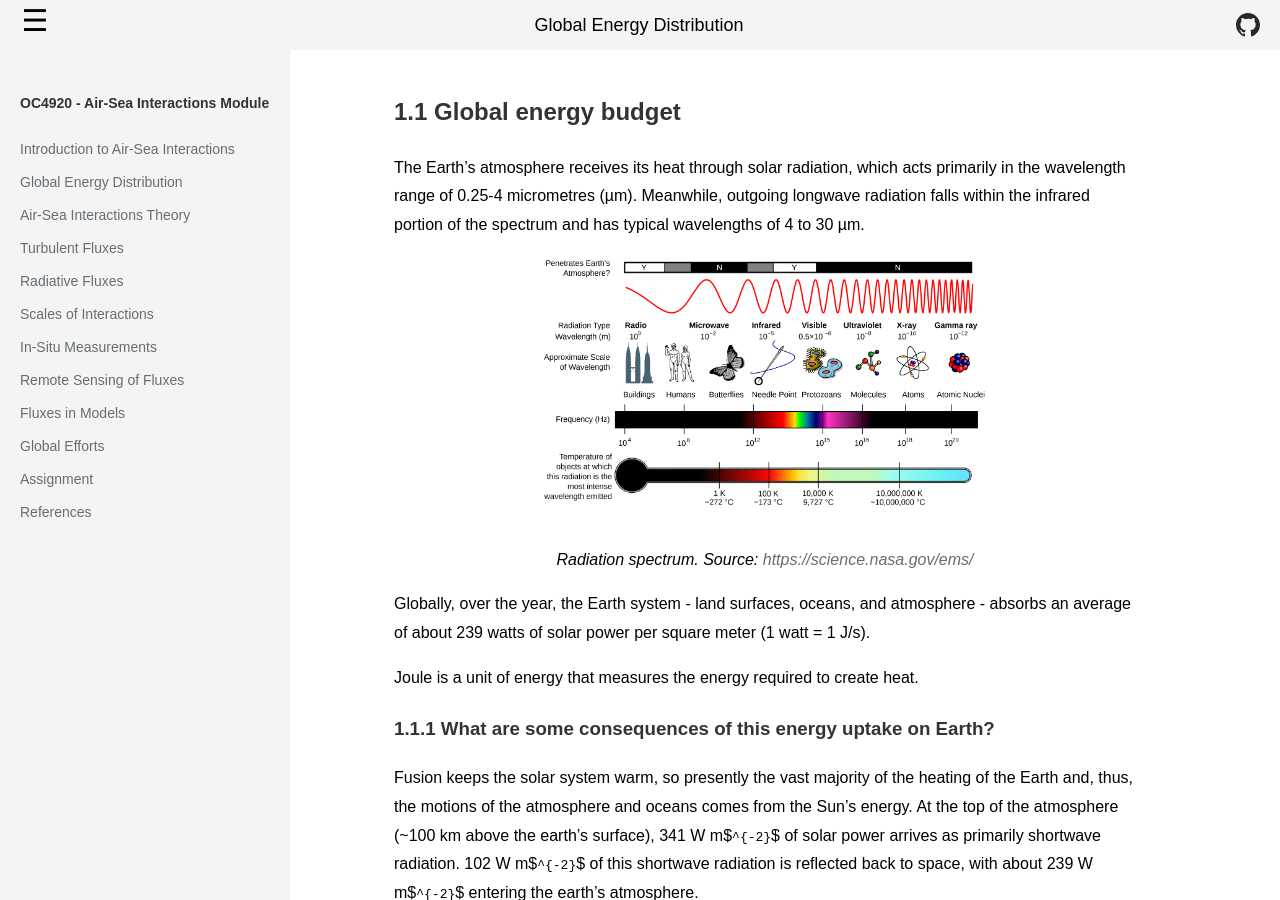
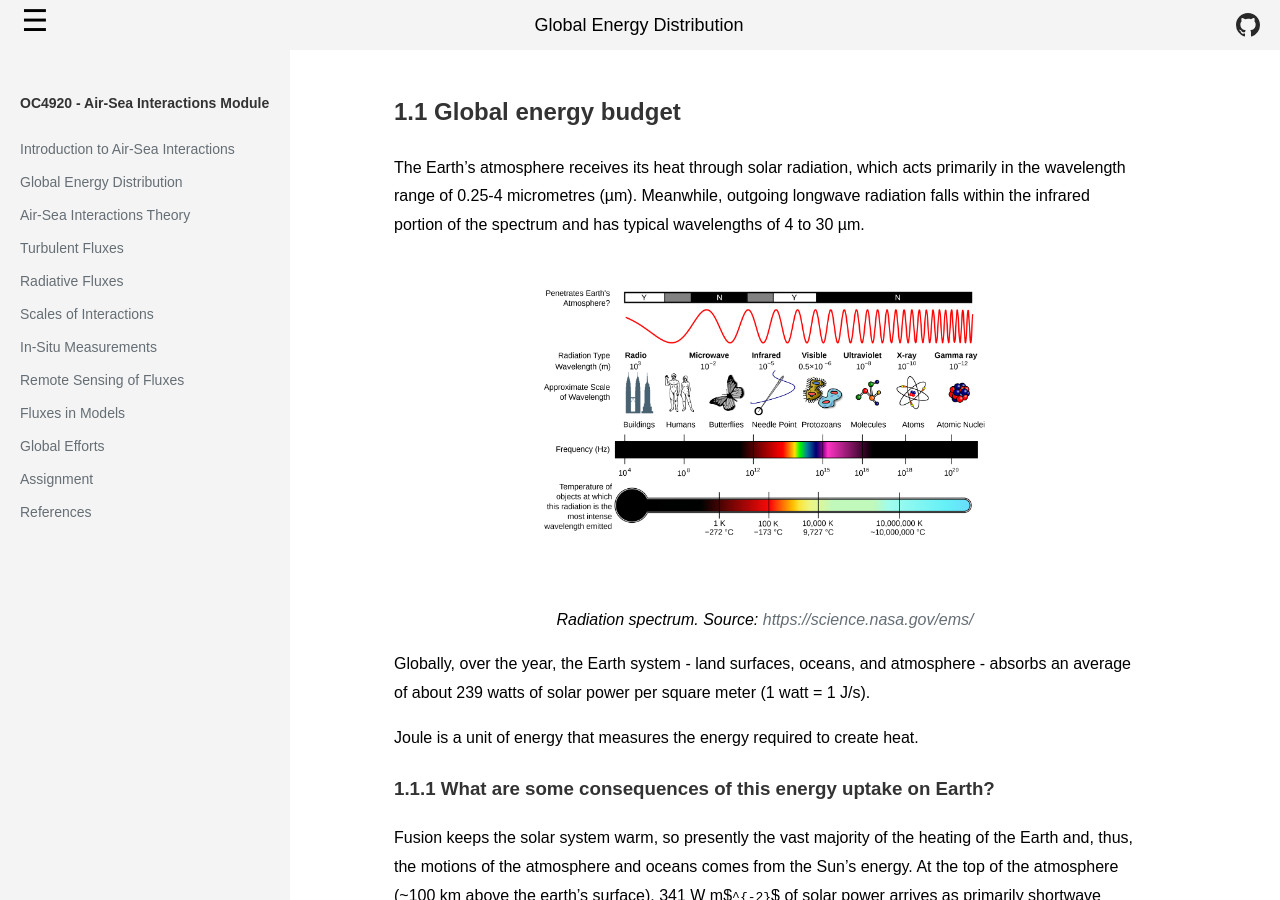
Before and after one commit to marcelduplessis/air-sea-interactions-notes, a Jekyll site: the page built from global-energy-distribution.md, in a window 1280 px wide and 900 px high, scrolled down 300 px. Built offline with Jekyll 4.4.1, drawn with Linux system fonts in a browser that asks for light colours; formulas are drawn with MathJax 3.

Commit message:
image margins

```diff
--- a/global-energy-distribution.md
+++ b/global-energy-distribution.md
@@ -15,7 +15,7 @@ I quite like this quote because when we talk about scales of interest it really
 The Earth's atmosphere receives its heat through solar radiation, which acts primarily in the wavelength range of 0.25-4 micrometres (µm). Meanwhile, outgoing longwave radiation falls within the infrared portion of the spectrum and has typical wavelengths of 4 to 30 µm.
 
 <div style="text-align: center;">
-  <img src="assets/images/em-spectrum.png" alt="Radiation spectrum" style="width: 60%;">
+  <img src="assets/images/em-spectrum.png" alt="Radiation spectrum" style="width: 60%; margin: 30px 0;">
   <p><em>Radiation spectrum. Source: <a href="https://science.nasa.gov/ems/">https://science.nasa.gov/ems/</a></em></p>
 </div>
 
@@ -28,7 +28,7 @@ Joule is a unit of energy that measures the energy required to create heat.
 Fusion keeps the solar system warm, so presently the vast majority of the heating of the Earth and, thus, the motions of the atmosphere and oceans comes from the Sun’s energy. At the top of the atmosphere (~100 km above the earth’s surface), 341 W m$`^{-2}`$ of solar power arrives as primarily shortwave radiation. 102 W m$`^{-2}`$ of this shortwave radiation is reflected back to space, with about 239 W m$`^{-2}`$ entering the earth’s atmosphere.
 
 <div style="text-align: center;">
-  <img src="assets/images/energy-budget.png" alt="Radiation spectrum" style="width: 60%;">
+  <img src="assets/images/energy-budget.png" alt="Radiation spectrum" style="width: 60%; margin: 30px 0;">
   <p><em>Global annual mean Earth's energy budget between 2000--2004. Arrows are scaled to their relative importance. Source: [TFK09]</em></p>
 </div>
 
@@ -64,7 +64,7 @@ The figure shows a slight imbalance at the top of the atmosphere (TOA), indicati
 The satellite observed brightness temperature by the Atmospheric Infrared Sounder (AIRS) at an infrared wavelength senses the Earth's surface or any intervening cloud. It reflects variations in the earth system’s latitude, altitude, and components (clouds, atmosphere, upper ocean, land, ice) responsible for infrared emissions.
 
 <div style="text-align: center;">
-  <img src="assets/images/airs-brightness-temp.jpg" alt="AIRS-brightness-temp" style="width: 60%;">
+  <img src="assets/images/airs-brightness-temp.jpg" alt="AIRS-brightness-temp" style="width: 60%; margin: 30px 0;">
   <p><em> Global Average Brightness Temperature for April 2003. Source: [https://airs.jpl.nasa.gov/resources/170/global-average-brightness-temperature-for-april-2003/](https://airs.jpl.nasa.gov/resources/170/global-average-brightness-temperature-for-april-2003/)</em></p>
 </div>
 
@@ -91,7 +91,7 @@ The absorption spectrum of a greenhouse gas like carbon dioxide or methane shows
 The absorption spectrum of greenhouse gases plays a crucial role in the Earth's energy balance and climate system. By absorbing and re-emitting infrared radiation, greenhouse gases help to regulate the temperature of the Earth's atmosphere and surface. However, as the concentration of these gases increases due to human activities, the absorption of infrared radiation also increases, leading to an enhanced greenhouse effect and global warming. Understanding the absorption spectrum of greenhouse gases is therefore essential for understanding the causes and impacts of climate change, and for developing strategies to mitigate its effects.
 
 <div style="text-align: center;">
-  <img src="assets/images/ghg.png" alt="ghg" style="width: 60%;">
+  <img src="assets/images/ghg.png" alt="ghg" style="width: 60%; margin: 30px 0;">
   <p><em> Amount of energy absorbed by greenhouse gases in various wavelength regions, from ultraviolet radiation on the left, to visible light in the middle, to infrared radiation on the right. This figure was prepared by Robert A. Rohde for the Global Warming Art project.</em></p>
 </div>
 
@@ -106,7 +106,7 @@ Equator and tropics receive excess incoming radiation over outgoing, mid-latitud
 Energy measured in Watts per meter squared (W m-2).
 
 <div style="text-align: center;">
-  <img src="assets/images/heat-redist.png" alt="heat-redis" style="width: 60%;">
+  <img src="assets/images/heat-redist.png" alt="heat-redis" style="width: 60%; margin: 30px 0;">
   <p><em> Global heat redistribution. Source: NASA.</em></p>
 </div>
 
@@ -121,7 +121,7 @@ However, this view of global heat distribution is a smoothed picture. What we ex
 Another major factor infleuncing the way that heat is distribution around the global is seen in the figure below by [RALS17]. We do we see the large surface to air temperature differences that exist over land but not over the ocean?
 
 <div style="text-align: center;">
-  <img src="assets/images/diurnal-temp-range.png" alt="heat-range" style="width: 60%;">
+  <img src="assets/images/diurnal-temp-range.png" alt="heat-range" style="width: 60%; margin: 30px 0;">
   <p><em>The difference between the skin temperature and the surface air temperature retrieved from AIRS measurements. The maximum differences are seen over land, for example, in Africa and Australia. Source: [RALS17]</em></p>
 </div>
 
```
